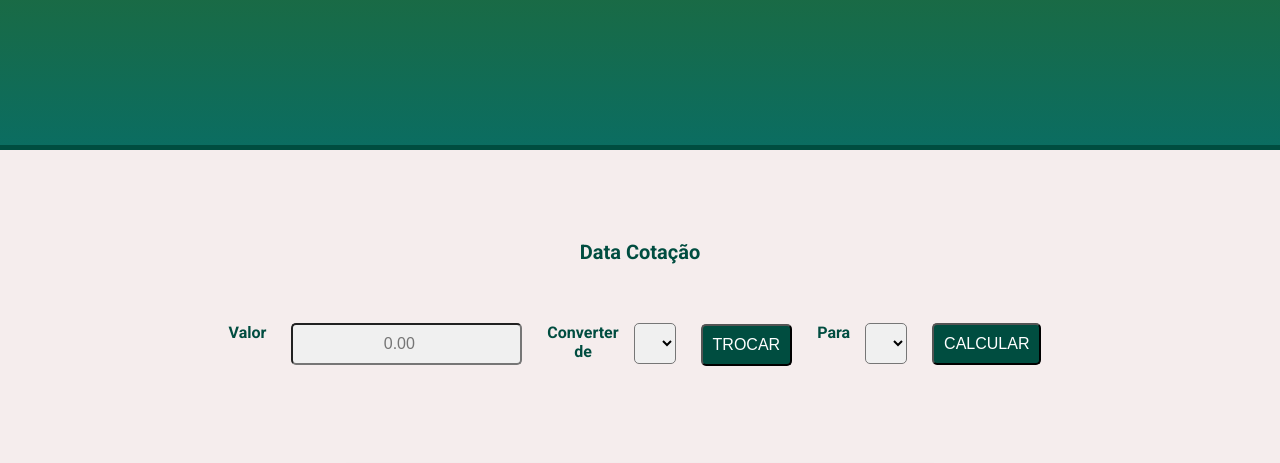
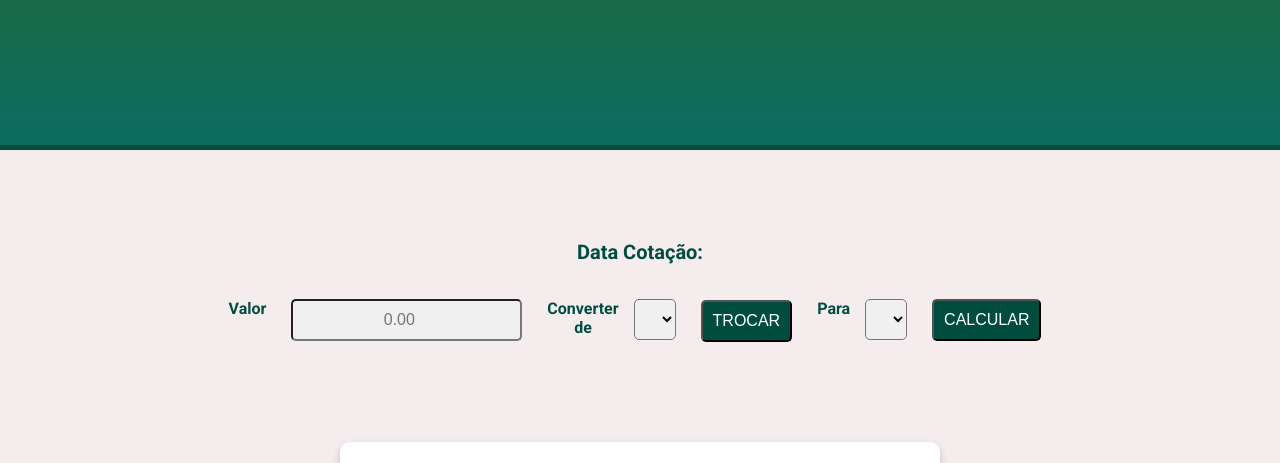
Before and after one commit to Ayalos2/ProjetoWeb, a website with bundled scripts: page main.html in a window 1280 px wide. Shown: the part 260-723 px from the top of the page. Built offline with nearby package versions, Linux system fonts and the light colour scheme.

Commit message:
alterações na main

```diff
--- a/main.html
+++ b/main.html
@@ -14,9 +14,11 @@
     <main>
         <form>
             <div id="data-conversao">
-            <label>Data Cotação</label>
-            <br>
+                <label>Data Cotação:
+                 <span id="dataAtual"></span>
+                </label>
             </div>
+
             <div class="conversao">
 
                 <label for="valor">Valor</label>
@@ -31,6 +33,7 @@
                 <Select id="pmoeda" name="pmoeda"> </Select>
                 <input type="button" id="calcular" name="calcular" value="CALCULAR">
             </div>
+
         </form>
         <div class="resultadoConversao">
 
```
Lines whose indentation alone changed are shown as unchanged.
